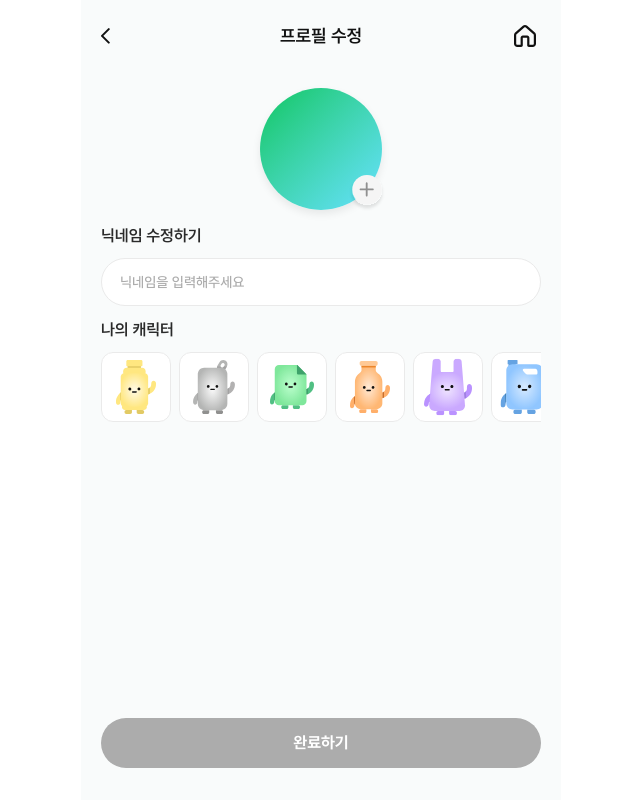
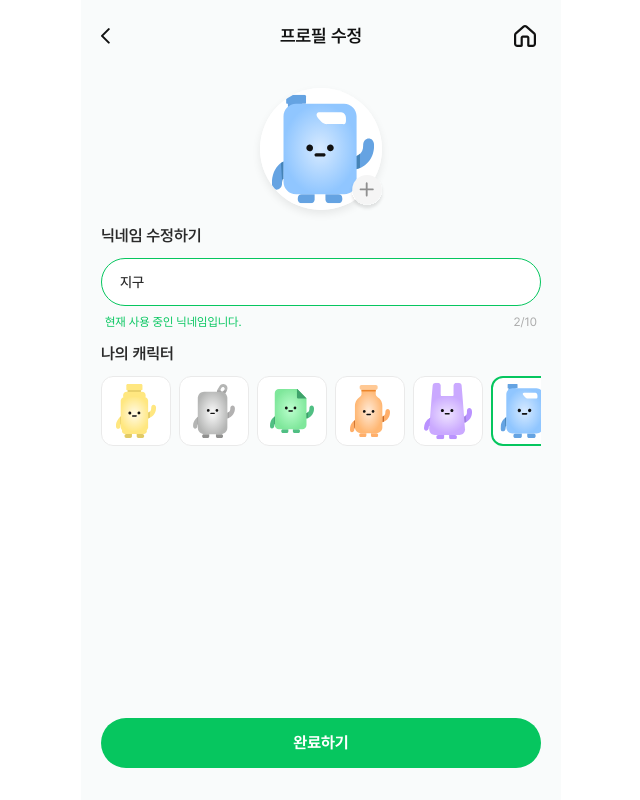
Before and after one commit to REDO-Team/Front, a React (Vite) app: page /my/profile in a window 1280 px wide. Shown: the whole page, without its empty margins (319-959 px from the left). Built offline with nearby package versions, Linux system fonts and the light colour scheme.

Commit message:
[Design] 마이페이지 UI 디자인 수정

```diff
--- /dev/null
+++ b/src/constants/character.ts
@@ -0,0 +1,24 @@
+import GreenCharacter from '../assets/icons/character/green-character.svg?react';
+import YellowCharacter from '../assets/icons/character/yellow-character.svg?react';
+import GrayCharacter from '../assets/icons/character/gray-character.svg?react';
+import OrangeCharacter from '../assets/icons/character/orange-character.svg?react';
+import PurpleCharacter from '../assets/icons/character/purple-character.svg?react';
+import BlueCharacter from '../assets/icons/character/blue-character.svg?react';
+
+export const CHARACTER_IMAGE_MAP = {
+  GREEN: GreenCharacter,
+  YELLOW: YellowCharacter,
+  GRAY: GrayCharacter,
+  ORANGE: OrangeCharacter,
+  PURPLE: PurpleCharacter,
+  BLUE: BlueCharacter,
+} as const;
+
+export type CharacterCode =
+  keyof typeof CHARACTER_IMAGE_MAP;
+
+export const isCharacterCode = (
+  value: string | null,
+): value is CharacterCode => {
+  return value !== null && value in CHARACTER_IMAGE_MAP;
+};
--- /dev/null
+++ b/src/mocks/my-page.ts
@@ -0,0 +1,13 @@
+export interface MyPageUser {
+  userId: number;
+  nickname: string;
+  profileImageUrl: string | null;
+  totalPoint: number;
+}
+
+export const MOCK_MY_PAGE_USER: MyPageUser = {
+  userId: 1,
+  nickname: '지구',
+  profileImageUrl: 'BLUE',
+  totalPoint: 5000,
+};
--- a/src/pages/my-page/favorite-disposal-page.tsx
+++ b/src/pages/my-page/favorite-disposal-page.tsx
@@ -3,6 +3,8 @@ import { useNavigate } from 'react-router-dom';
 
 import HomeIcon from '../../assets/icons/home.svg';
 import TopBar from '../../components/common/TopBar';
+import Logo from '../../assets/icons/Big-logo.svg?react';
+
 import { MOCK_FAVORITE_DISPOSALS } from '../../mocks/favorite-disposal';
 
 const FavoriteDisposalPage = () => {
@@ -48,11 +50,12 @@ const FavoriteDisposalPage = () => {
             ))}
           </section>
         ) : (
-          <div className='flex min-h-[500px] items-center justify-center'>
-            <p className='text-[14px] font-medium text-gray-400'>
-              즐겨찾기한 배출정보가 없습니다.
-            </p>
-          </div>
+          <div className='flex min-h-[calc(100vh-72px)] flex-col items-center justify-center pb-[80px]'>
+                <Logo className='h-[146px] w-[161px]' />
+                <p className='mt-[38px] text-center text-[22px] font-bold leading-[130%] tracking-[0] text-[#6B6B6B]'>
+                    즐겨찾기한 배출정보가 없어요
+                </p>
+            </div>
         )}
       </main>
     </div>
--- a/src/pages/my-page/index.tsx
+++ b/src/pages/my-page/index.tsx
@@ -10,6 +10,13 @@ import LogoutIcon from '../../assets/icons/logout.svg?react';
 import WithdrawIcon from '../../assets/icons/user-delete.svg?react';
 
 import Modal from '../../components/common/Modal';
+
+import {
+  CHARACTER_IMAGE_MAP,
+  isCharacterCode,
+} from '../../constants/character';
+
+import { MOCK_MY_PAGE_USER } from '../../mocks/my-page';
 
 interface MenuItem {
   label: string;
@@ -76,9 +83,21 @@ const WITHDRAW_REASONS: WithdrawReasonItem[] = [
 const MyPage = () => {
   const navigate = useNavigate();
 
+  const user = MOCK_MY_PAGE_USER;
+
   const [modalType, setModalType] = useState<ModalType>(null);
   const [withdrawReason, setWithdrawReason] =
     useState<WithdrawReason>(null);
+
+  const profileImageValue = user.profileImageUrl;
+
+  const CharacterIcon =
+    profileImageValue && isCharacterCode(profileImageValue)
+      ? CHARACTER_IMAGE_MAP[profileImageValue]
+      : null;
+
+  const isUploadedImage =
+    profileImageValue !== null && !isCharacterCode(profileImageValue);
 
   const closeModal = () => {
     setModalType(null);
@@ -95,7 +114,6 @@ const MyPage = () => {
   };
 
   const handleLogout = () => {
-    // 백엔드 연결 후 토큰 삭제 로직 추가
     localStorage.removeItem('accessToken');
 
     closeModal();
@@ -105,7 +123,6 @@ const MyPage = () => {
   const handleWithdraw = () => {
     if (!withdrawReason) return;
 
-    // 백엔드 연결 후 회원탈퇴 API 호출
     console.log('선택한 탈퇴 사유:', withdrawReason);
 
     closeModal();
@@ -117,7 +134,17 @@ const MyPage = () => {
       <div className='flex min-h-screen w-full flex-col overflow-y-auto bg-[#F9FBFB] px-5 pb-[100px] font-pretendard text-text'>
         {/* 프로필 */}
         <section className='mt-[24px] flex h-[80px] w-full items-center'>
-          <div className='h-[80px] w-[80px] shrink-0 rounded-full bg-gradient-to-br from-main-green1 to-main-sky' />
+          <div className='flex h-[80px] w-[80px] shrink-0 items-center justify-center overflow-hidden rounded-full bg-white'>
+            {CharacterIcon ? (
+              <CharacterIcon className='h-full w-full scale-[1.1] translate-x-[2px]' />
+            ) : isUploadedImage ? (
+              <img
+                src={profileImageValue}
+                alt={`${user.nickname} 프로필`}
+                className='h-full w-full object-cover'
+              />
+            ) : null}
+          </div>
 
           <button
             type='button'
@@ -126,7 +153,7 @@ const MyPage = () => {
           >
             <div className='min-w-0 flex-1'>
               <p className='truncate text-[20px] font-bold leading-[24px] text-gray-900'>
-                지구
+                {user.nickname}
               </p>
 
               <p className='mt-[2px] truncate text-[14px] font-medium leading-[18px] text-gray-500'>
@@ -145,7 +172,7 @@ const MyPage = () => {
           </p>
 
           <p className='mt-[2px] text-[24px] font-bold leading-[31px] tracking-[-1px] text-main-green1'>
-            5,000
+            {user.totalPoint.toLocaleString()}
             <span className='ml-[2px] text-[16px] font-bold leading-[31px] tracking-[-1px]'>
               P
             </span>
@@ -227,7 +254,6 @@ const MyPage = () => {
         buttonText='회원 탈퇴하기'
         onClose={closeModal}
         onConfirm={handleWithdraw}
-        //buttonDisabled={withdrawReason === null}
         titleLineHeight='100%'
       >
         <div className='grid grid-cols-2 gap-x-[12px] gap-y-[12px]'>
--- a/src/pages/my-page/my-comments-page.tsx
+++ b/src/pages/my-page/my-comments-page.tsx
@@ -1,6 +1,8 @@
 import type { MouseEvent } from 'react';
 import { useState } from 'react';
 import { useNavigate } from 'react-router-dom';
+
+import Logo from '../../assets/icons/Big-logo.svg?react';
 
 import Modal from '../../components/common/Modal';
 import { MOCK_MY_COMMENTS } from '../../mocks/my-comment';
@@ -56,9 +58,12 @@ const MyCommentsPage = () => {
             ))}
           </section>
         ) : (
-          <div className='flex min-h-[500px] items-center justify-center'>
-            <p className='text-[14px] font-medium text-gray-400'>작성한 댓글이 없습니다.</p>
-          </div>
+          <div className='flex min-h-[calc(100vh-72px)] flex-col items-center justify-center pb-[80px]'>
+                <Logo className='h-[146px] w-[161px]' />
+                <p className='mt-[38px] text-center text-[22px] font-bold leading-[130%] tracking-[0] text-[#6B6B6B]'>
+                    아직 작성한 댓글이 없어요
+                </p>
+            </div>
         )}
       </main>
 
--- a/src/pages/my-page/my-posts-page.tsx
+++ b/src/pages/my-page/my-posts-page.tsx
@@ -1,6 +1,9 @@
 import type { MouseEvent } from 'react';
 import { useState } from 'react';
 import { useNavigate } from 'react-router-dom';
+
+import Logo from '../../assets/icons/Big-logo.svg?react';
+
 import Modal from '../../components/common/Modal';
 import { MOCK_MY_POSTS } from '../../mocks/my-post';
 
@@ -55,9 +58,12 @@ const MyPostsPage = () => {
             ))}
           </section>
         ) : (
-          <div className='flex min-h-[500px] items-center justify-center'>
-            <p className='text-[14px] font-medium text-gray-400'>작성한 게시글이 없습니다.</p>
-          </div>
+          <div className='flex min-h-[calc(100vh-72px)] flex-col items-center justify-center pb-[80px]'>
+                <Logo className='h-[146px] w-[161px]' />
+                <p className='mt-[38px] text-center text-[22px] font-bold leading-[130%] tracking-[0] text-[#6B6B6B]'>
+                    아직 작성한 게시글이 없어요
+                </p>
+            </div>
         )}
       </main>
 
--- a/src/pages/my-page/profile-edit-page.tsx
+++ b/src/pages/my-page/profile-edit-page.tsx
@@ -24,10 +24,24 @@ import PurpleCharacterSelected from '../../assets/icons/character/purple-charact
 import BlueCharacter from '../../assets/icons/character/blue-character.svg?react';
 import BlueCharacterSelected from '../../assets/icons/character/blue-character-selected.svg?react';
 
+import {
+  type CharacterCode,
+  isCharacterCode,
+} from '../../constants/character';
+import { MOCK_MY_PAGE_USER } from '../../mocks/my-page';
+
 type SvgComponent = ComponentType<SVGProps<SVGSVGElement>>;
+
+type NicknameStatus =
+  | 'idle'
+  | 'available'
+  | 'duplicate'
+  | 'invalid'
+  | 'current';
 
 interface CharacterItem {
   id: number;
+  code: CharacterCode;
   label: string;
   defaultIcon: SvgComponent;
   selectedIcon: SvgComponent;
@@ -36,69 +50,173 @@ interface CharacterItem {
 const CHARACTER_ITEMS: CharacterItem[] = [
   {
     id: 1,
+    code: 'YELLOW',
     label: '노란색 캐릭터',
     defaultIcon: YellowCharacter,
     selectedIcon: YellowCharacterSelected,
   },
   {
     id: 2,
+    code: 'GRAY',
     label: '회색 캐릭터',
     defaultIcon: GrayCharacter,
     selectedIcon: GrayCharacterSelected,
   },
   {
     id: 3,
+    code: 'GREEN',
     label: '초록색 캐릭터',
     defaultIcon: GreenCharacter,
     selectedIcon: GreenCharacterSelected,
   },
   {
     id: 4,
+    code: 'ORANGE',
     label: '주황색 캐릭터',
     defaultIcon: OrangeCharacter,
     selectedIcon: OrangeCharacterSelected,
   },
   {
     id: 5,
+    code: 'PURPLE',
     label: '보라색 캐릭터',
     defaultIcon: PurpleCharacter,
     selectedIcon: PurpleCharacterSelected,
   },
   {
     id: 6,
+    code: 'BLUE',
     label: '파란색 캐릭터',
     defaultIcon: BlueCharacter,
     selectedIcon: BlueCharacterSelected,
   },
 ];
 
+/** 실제 API 연결 전 사용하는 중복 닉네임 목업 */
+const DUPLICATE_NICKNAMES = [
+  '환경이',
+  '분리수거왕',
+  '리사이클',
+  '지구지킴이',
+];
+
+const NICKNAME_REGEX = /^[가-힣0-9]{2,10}$/;
+
+const NICKNAME_MESSAGES: Record<NicknameStatus, string> = {
+  idle: '한글과 숫자로 2~10자 이내로 입력해주세요.',
+  invalid: '한글과 숫자로 2~10자 이내로 입력해주세요.',
+  duplicate: '이미 사용 중인 닉네임입니다.',
+  available: '사용 가능한 닉네임입니다.',
+  current: '현재 사용 중인 닉네임입니다.',
+};
+
+const getNicknameStatus = (
+  nickname: string,
+): NicknameStatus => {
+  const trimmedNickname = nickname.trim();
+
+  if (!trimmedNickname) return 'idle';
+
+  if (!NICKNAME_REGEX.test(trimmedNickname)) {
+    return 'invalid';
+  }
+
+  if (trimmedNickname === MOCK_MY_PAGE_USER.nickname) {
+    return 'current';
+  }
+
+  if (DUPLICATE_NICKNAMES.includes(trimmedNickname)) {
+    return 'duplicate';
+  }
+
+  return 'available';
+};
+
+const getInitialCharacterId = () => {
+  const profileImageValue = MOCK_MY_PAGE_USER.profileImageUrl;
+
+  if (!isCharacterCode(profileImageValue)) {
+    return null;
+  }
+
+  return (
+    CHARACTER_ITEMS.find(
+      (character) => character.code === profileImageValue,
+    )?.id ?? null
+  );
+};
+
+const getInitialProfileImage = () => {
+  const profileImageValue = MOCK_MY_PAGE_USER.profileImageUrl;
+
+  if (!profileImageValue || isCharacterCode(profileImageValue)) {
+    return null;
+  }
+
+  return profileImageValue;
+};
+
 const ProfileEditPage = () => {
   const navigate = useNavigate();
 
-  const [nickname, setNickname] = useState('');
-  const [selectedCharacterId, setSelectedCharacterId] = useState<
-    number | null
-  >(null);
-  const [profileImage, setProfileImage] = useState<string | null>(
-    null,
+  const [nickname, setNickname] = useState(
+    MOCK_MY_PAGE_USER.nickname,
   );
+
+  const [nicknameStatus, setNicknameStatus] =
+    useState<NicknameStatus>('current');
+
+  const [selectedCharacterId, setSelectedCharacterId] =
+    useState<number | null>(getInitialCharacterId);
+
+  const [profileImage, setProfileImage] = useState<
+    string | null
+  >(getInitialProfileImage);
 
   const selectedCharacter = CHARACTER_ITEMS.find(
     (character) => character.id === selectedCharacterId,
   );
 
-  const SelectedCharacterIcon = selectedCharacter?.selectedIcon;
+  const SelectedCharacterIcon =
+    selectedCharacter?.selectedIcon;
 
-  const isValid =
-    nickname.trim() !== '' && selectedCharacterId !== null;
+  const nicknameMessage =
+    NICKNAME_MESSAGES[nicknameStatus];
 
+  const isNicknameValid =
+    nicknameStatus === 'available' ||
+    nicknameStatus === 'current';
+
+  const isNicknameError =
+    nicknameStatus === 'invalid' ||
+    nicknameStatus === 'duplicate';
+
+  const isNicknameSuccess = isNicknameValid;
+
+  const isProfileSelected =
+    selectedCharacterId !== null || profileImage !== null;
+
+  const isValid = isNicknameValid && isProfileSelected;
+
+  /** 닉네임 실시간 유효성 및 중복 확인 */
+  useEffect(() => {
+    setNicknameStatus(getNicknameStatus(nickname));
+  }, [nickname]);
+
+  /** blob 이미지 URL 메모리 정리 */
   useEffect(() => {
     return () => {
-      if (profileImage) {
+      if (profileImage?.startsWith('blob:')) {
         URL.revokeObjectURL(profileImage);
       }
     };
   }, [profileImage]);
+
+  const handleNicknameChange = (
+    event: ChangeEvent<HTMLInputElement>,
+  ) => {
+    setNickname(event.target.value.slice(0, 10));
+  };
 
   const handleImageChange = (
     event: ChangeEvent<HTMLInputElement>,
@@ -113,17 +231,18 @@ const ProfileEditPage = () => {
       return;
     }
 
-    if (profileImage) {
+    if (profileImage?.startsWith('blob:')) {
       URL.revokeObjectURL(profileImage);
     }
 
     const imageUrl = URL.createObjectURL(file);
 
     setProfileImage(imageUrl);
+    setSelectedCharacterId(null);
   };
 
   const handleCharacterSelect = (characterId: number) => {
-    if (profileImage) {
+    if (profileImage?.startsWith('blob:')) {
       URL.revokeObjectURL(profileImage);
     }
 
@@ -133,6 +252,19 @@ const ProfileEditPage = () => {
 
   const handleSave = () => {
     if (!isValid) return;
+
+    const selectedCharacterCode =
+      selectedCharacter?.code ?? null;
+
+    const updatedProfile = {
+      userId: MOCK_MY_PAGE_USER.userId,
+      nickname: nickname.trim(),
+      profileImageUrl:
+        profileImage ?? selectedCharacterCode,
+      totalPoint: MOCK_MY_PAGE_USER.totalPoint,
+    };
+
+    console.log('수정된 프로필:', updatedProfile);
 
     navigate('/my');
   };
@@ -169,17 +301,15 @@ const ProfileEditPage = () => {
         {/* 프로필 사진 및 캐릭터 */}
         <section className='flex justify-center pt-[16px]'>
           <div className='relative h-[122px] w-[122px]'>
-            <div className='h-full w-full overflow-hidden rounded-full bg-gradient-to-br from-main-green1 to-main-sky shadow-[0_4px_8px_rgba(0,0,0,0.08)]'>
+            <div className='flex h-full w-full items-center justify-center overflow-hidden rounded-full bg-white shadow-[0_4px_8px_rgba(0,0,0,0.08)]'>
               {profileImage ? (
                 <img
                   src={profileImage}
-                  alt='선택한 프로필'
+                  alt={`${nickname} 프로필`}
                   className='h-full w-full object-cover'
                 />
               ) : SelectedCharacterIcon ? (
-                <div className='flex h-full w-full items-center justify-center'>
-                  <SelectedCharacterIcon className='h-[130px] w-[130px] shrink-0' />
-                </div>
+                <SelectedCharacterIcon className='h-full w-full translate-x-[2px] scale-[1.15]' />
               ) : null}
             </div>
 
@@ -205,7 +335,7 @@ const ProfileEditPage = () => {
         <section className='mt-[18px]'>
           <label
             htmlFor='nickname'
-            className='mb-[15px] block w-[350px] text-[16px] font-semibold leading-[15px] tracking-[0] text-[#2A2A2A]'
+            className='mb-[15px] block text-[16px] font-semibold leading-[15px] text-[#2A2A2A]'
           >
             닉네임 수정하기
           </label>
@@ -214,16 +344,46 @@ const ProfileEditPage = () => {
             id='nickname'
             type='text'
             value={nickname}
-            maxLength={20}
-            onChange={(event) => setNickname(event.target.value)}
+            minLength={2}
+            maxLength={10}
+            inputMode='text'
+            autoComplete='off'
+            onChange={handleNicknameChange}
             placeholder='닉네임을 입력해주세요'
-            className='h-[48px] w-full rounded-[24px] border border-gray-200 bg-white px-[18px] text-[14px] font-medium leading-[18px] text-gray-800 outline-none placeholder:text-gray-400 focus:border-main-green1'
+            aria-invalid={isNicknameError}
+            aria-describedby='nickname-message'
+            className={`h-[48px] w-full rounded-[24px] border bg-white px-[18px] text-[14px] font-medium leading-[18px] text-gray-800 outline-none placeholder:text-gray-400 ${
+              isNicknameError
+                ? 'border-red-400 focus:border-red-400'
+                : isNicknameSuccess
+                  ? 'border-main-green1'
+                  : 'border-gray-200 focus:border-main-green1'
+            }`}
           />
+
+          <div className='mt-[8px] flex items-start justify-between px-[4px]'>
+            <p
+              id='nickname-message'
+              className={`text-[12px] leading-[16px] ${
+                isNicknameError
+                  ? 'text-red-500'
+                  : isNicknameSuccess
+                    ? 'text-main-green1'
+                    : 'text-gray-400'
+              }`}
+            >
+              {nicknameMessage}
+            </p>
+
+            <span className='ml-3 shrink-0 text-[12px] leading-[16px] text-gray-400'>
+              {nickname.length}/10
+            </span>
+          </div>
         </section>
 
         {/* 캐릭터 선택 */}
         <fieldset className='mt-[16px] min-w-0'>
-          <legend className='mb-[15px] block w-[350px] text-[16px] font-semibold leading-[15px] tracking-[0] text-[#2A2A2A]'>
+          <legend className='mb-[15px] block text-[16px] font-semibold leading-[15px] text-[#2A2A2A]'>
             나의 캐릭터
           </legend>
 
--- a/src/pages/my-page/reward-use-history-page.tsx
+++ b/src/pages/my-page/reward-use-history-page.tsx
@@ -1,6 +1,7 @@
 import ShippingIcon from '../../assets/icons/shipping.svg?react';
 import DeliveryCompleteIcon from '../../assets/icons/delivery-complete.svg?react';
 import ExchangeCompleteIcon from '../../assets/icons/exchange-complete.svg?react';
+import Logo from '../../assets/icons/Big-logo.svg?react';
 
 import { MOCK_REWARD_USE_HISTORY } from '../../mocks/reward-use-history';
 
@@ -53,9 +54,12 @@ const RewardUseHistoryPage = () => {
             ))}
           </ul>
         ) : (
-          <div className='flex min-h-[500px] items-center justify-center'>
-            <p className='text-[14px] font-medium text-gray-400'>리워드 사용 내역이 없습니다.</p>
-          </div>
+            <div className='flex min-h-[calc(100vh-72px)] flex-col items-center justify-center pb-[80px]'>
+                <Logo className='h-[146px] w-[161px]' />
+                <p className='mt-[38px] text-center text-[22px] font-bold leading-[130%] tracking-[0] text-[#6B6B6B]'>
+                    사용한 리워드 내역이 없어요
+                </p>
+            </div>
         )}
       </main>
     </div>
```
